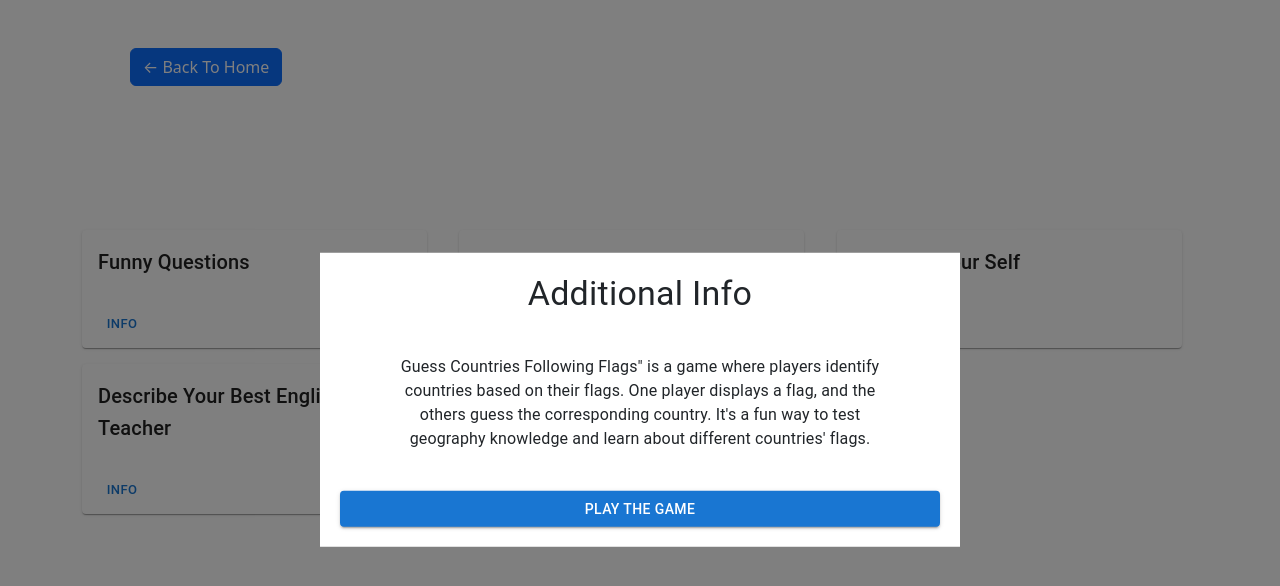
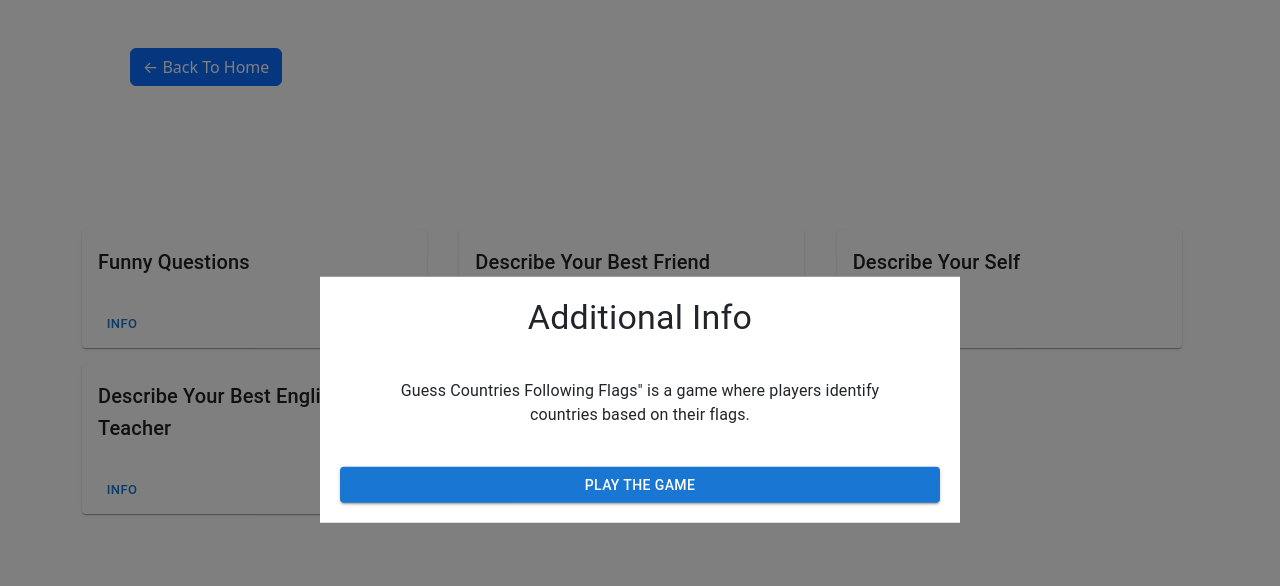
Before and after one commit to TemurEShtemirov/English-Task, a React (Vite) app: page /other_games in a window 1280 px wide. Both pictures are taken after a click on the button "Guess Countries Following Flags". Shown: the top 586 px of the page. Built offline with nearby package versions, Linux system fonts and the light colour scheme.

Commit message:
Update OtherGames.jsx

```diff
--- a/src/pages/OtherGames.jsx
+++ b/src/pages/OtherGames.jsx
@@ -82,7 +82,7 @@ export default function OtherGames() {
                         Additional Info
                     </Typography>
                     <Typography variant="body1" component="div" align="center" margin={5}>
-                        Guess Countries Following Flags" is a game where players identify countries based on their flags. One player displays a flag, and the others guess the corresponding country. It's a fun way to test geography knowledge and learn about different countries' flags.
+                        Guess Countries Following Flags" is a game where players identify countries based on their flags.
                     </Typography>
                     <Button variant="contained" color="primary" style={{ width: "100%" }} onClick={handleNavigate}>
                         Play the Game
```
